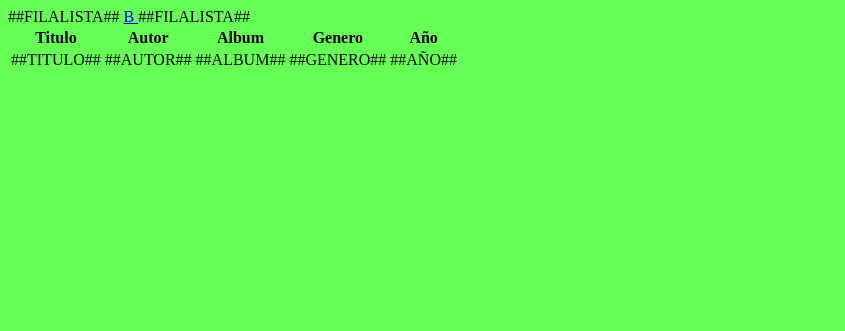
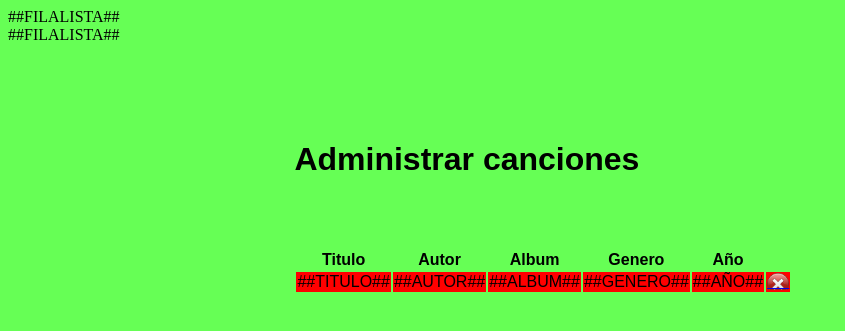
Before and after one commit to JosuJubera/Lista2x, a PHP site: page /admin/canciones.html in a window 1280 px wide. Shown: the top 331 px of the page, without its empty margins (0-845 px from the left). Run offline with PHP 8.4, Linux system fonts and the light colour scheme.

Commit message:
Añadido css vistas admin y boton borrar provisional

```diff
--- a/admin/canciones.html
+++ b/admin/canciones.html
@@ -6,18 +6,21 @@
         <link rel="stylesheet" type="text/css" href="css/estilo.css">
     </head>
 	<body>
-		<table>
-		<tr><th>Titulo</th><th>Autor</th><th>Album</th><th>Genero</th><th>Año</th></tr>
+		<table class="contenido">
+			<h1 class="titulo">Administrar canciones</h1>
+			<tr><th>Titulo</th><th>Autor</th><th>Album</th><th>Genero</th><th>Año</th>
 			##FILALISTA##
-			<tr>
+			<div>
+				<tr class="lista" onclick="location='index.php?accion=VC&id=1'">
 					<td>##TITULO##</td>
 					<td>##AUTOR##</td>
 					<td>##ALBUM##</td>
 					<td>##GENERO##</td>
 					<td>##AÑO##</td>
-			<a href="index.php?accion=BC&id=3&idcancion=##IDCANCION##">B <!--- Aqui iria una imagen de borrar-->
-				</a>
+					<td><a class="borrar" href="/index.php?accion=BC&id=2&idcomentario=##IDCOMENTARIO##"> &nbsp &nbsp &nbsp <!--- Aqui iria una imagen de borrar-->
+					</a></td>
 				</tr>
+			</div>
 			##FILALISTA##
 		</table>
     </body>
--- a/admin/usuarios.html
+++ b/admin/usuarios.html
@@ -17,6 +17,8 @@
 					<td>##APELLIDO1##</td>
 					<td>##APELLIDO2##</td>
 					<td>##CORREO##</td>
+					<td><a class="borrar" href="/index.php?accion=BC&id=2&idcomentario=##IDCOMENTARIO##"> &nbsp &nbsp &nbsp <!--- Aqui iria una imagen de borrar-->
+					</a></td>
 				</tr>
 			</div>
 			##FILALISTA##
--- a/css/estilo.css
+++ b/css/estilo.css
@@ -97,7 +97,7 @@
 	top: 31%;
 	left: 23%;
 	font-family: Arial, sans-serif;
-    font-size: 11pt;
+    font-size: 12pt;
 }
 .contenido .lista
 {
@@ -152,6 +152,13 @@
 	background-color: #66ff55;
 }
 
+/* Admin */
+.contenido .lista .borrar
+{
+	background: url(../img/borrar.png);
+	background-size:100%;
+}
+
 body
 {
     background-color: #66ff55;
--- a/vista.php
+++ b/vista.php
@@ -288,6 +288,12 @@
 		echo $aux;
 	}
 
+	function vmostrarCanciones()
+	{
+		$aux=  leerfichero('admin/canciones.html');
+		echo $aux;
+	}
+
 	function valtacancion()
 	{
 		$aux=  leerfichero('admin/altacancion.html');
```
Also changed, not shown: admin/reportes.html (+4 -5 lines), index.php (+17 -7 lines), img/borrar.png (added). Lines whose indentation alone changed are shown as unchanged.
